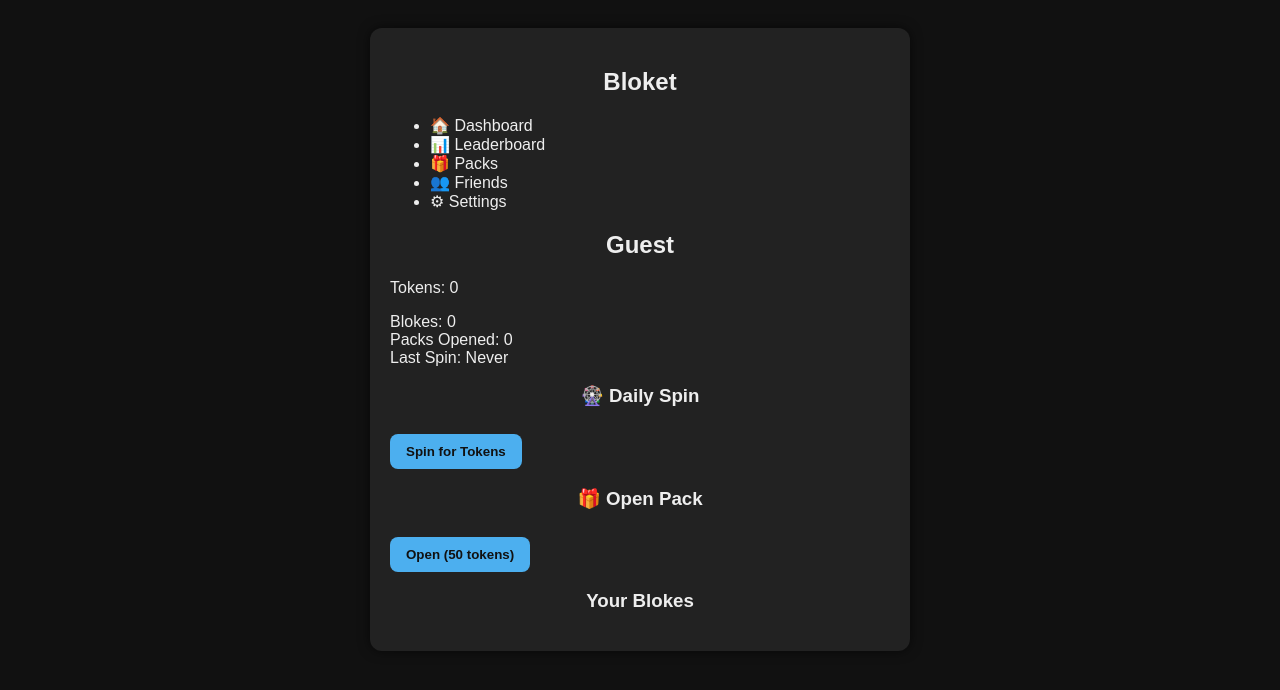
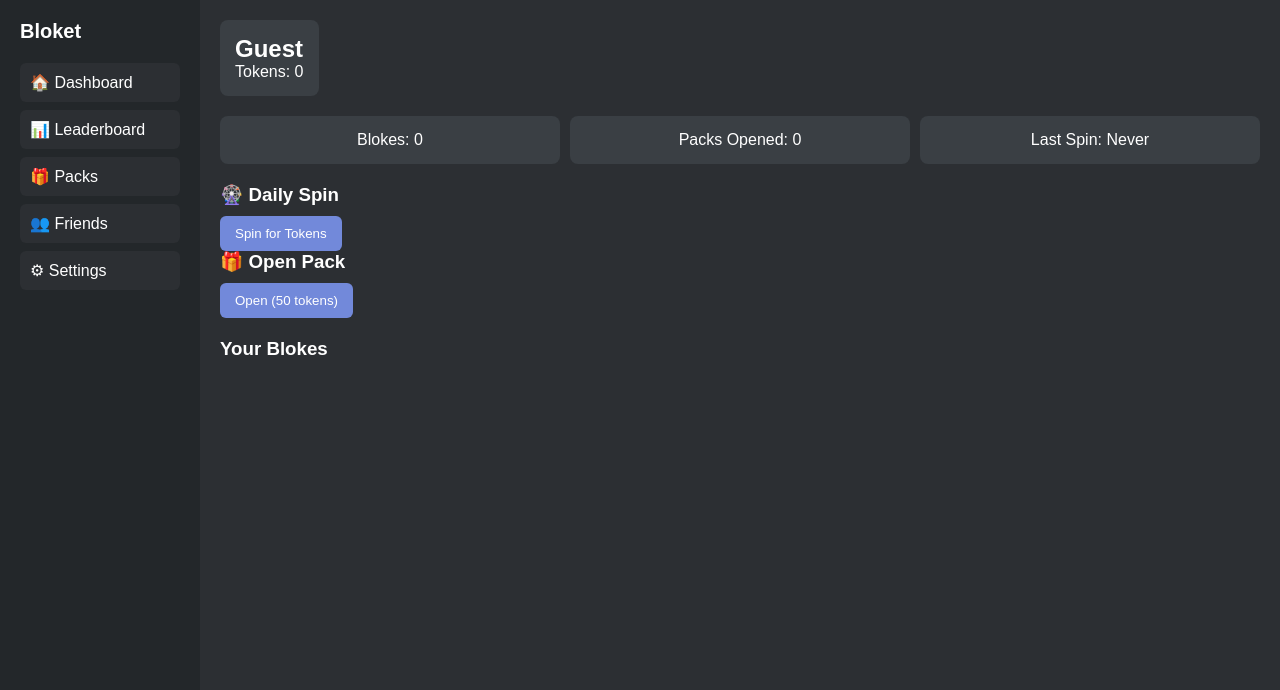
Before and after one commit to BigWhiteThing/Blackit, a plain HTML site: page index.html in a window 1280 px wide. Drawn offline with Linux system fonts and the light colour scheme.

Commit message:
Update style.css

```diff
--- a/style.css
+++ b/style.css
@@ -1,37 +1,80 @@
-body {
-  font-family: Arial, sans-serif;
-  background: #111;
-  color: #eee;
-  display: flex;
-  justify-content: center;
+/* Reset */
+* { margin: 0; padding: 0; box-sizing: border-box; font-family: sans-serif; }
+body { background: #2c2f33; color: white; }
+
+/* Layout */
+#app { display: flex; height: 100vh; }
+
+.sidebar {
+  width: 200px;
+  background: #23272a;
   padding: 20px;
 }
-#app {
-  max-width: 500px;
-  width: 100%;
-  background: #222;
+.sidebar h2 { margin-bottom: 20px; font-size: 20px; }
+.sidebar ul { list-style: none; }
+.sidebar li {
+  padding: 10px;
+  margin-bottom: 8px;
+  background: #2c2f33;
+  border-radius: 6px;
+  cursor: pointer;
+}
+.sidebar li:hover { background: #3a3f44; }
+
+.main {
+  flex: 1;
   padding: 20px;
-  border-radius: 12px;
-  box-shadow: 0 0 12px rgba(0,0,0,0.6);
+  overflow-y: auto;
 }
-h1, h2, h3 { text-align: center; }
-button {
-  padding: 10px 16px;
-  margin-top: 8px;
+
+.user-header {
+  display: flex;
+  justify-content: space-between;
+  margin-bottom: 20px;
+}
+.user-card {
+  background: #3a3f44;
+  padding: 15px;
+  border-radius: 8px;
+}
+
+.stats {
+  display: flex;
+  gap: 10px;
+  margin-bottom: 20px;
+}
+.stat-box {
+  flex: 1;
+  background: #3a3f44;
+  padding: 15px;
+  border-radius: 8px;
+  text-align: center;
+}
+
+.actions {
+  margin-bottom: 20px;
+}
+.actions button {
+  background: #7289da;
   border: none;
-  border-radius: 8px;
+  padding: 10px 15px;
+  margin-top: 10px;
+  border-radius: 6px;
   cursor: pointer;
-  background: #4cafef;
-  color: #111;
-  font-weight: bold;
+  color: white;
 }
-button:disabled {
-  opacity: 0.5;
-  cursor: not-allowed;
+.actions button:hover { background: #5b6eae; }
+
+.inventory h3 { margin-bottom: 10px; }
+.bloke-grid {
+  display: flex;
+  flex-wrap: wrap;
+  gap: 10px;
 }
-.hidden { display: none; }
-.section {
-  border-top: 1px solid #444;
-  margin-top: 20px;
-  padding-top: 10px;
+.bloke-grid .bloke {
+  background: #3a3f44;
+  padding: 20px;
+  border-radius: 6px;
+  width: 100px;
+  text-align: center;
 }
```
